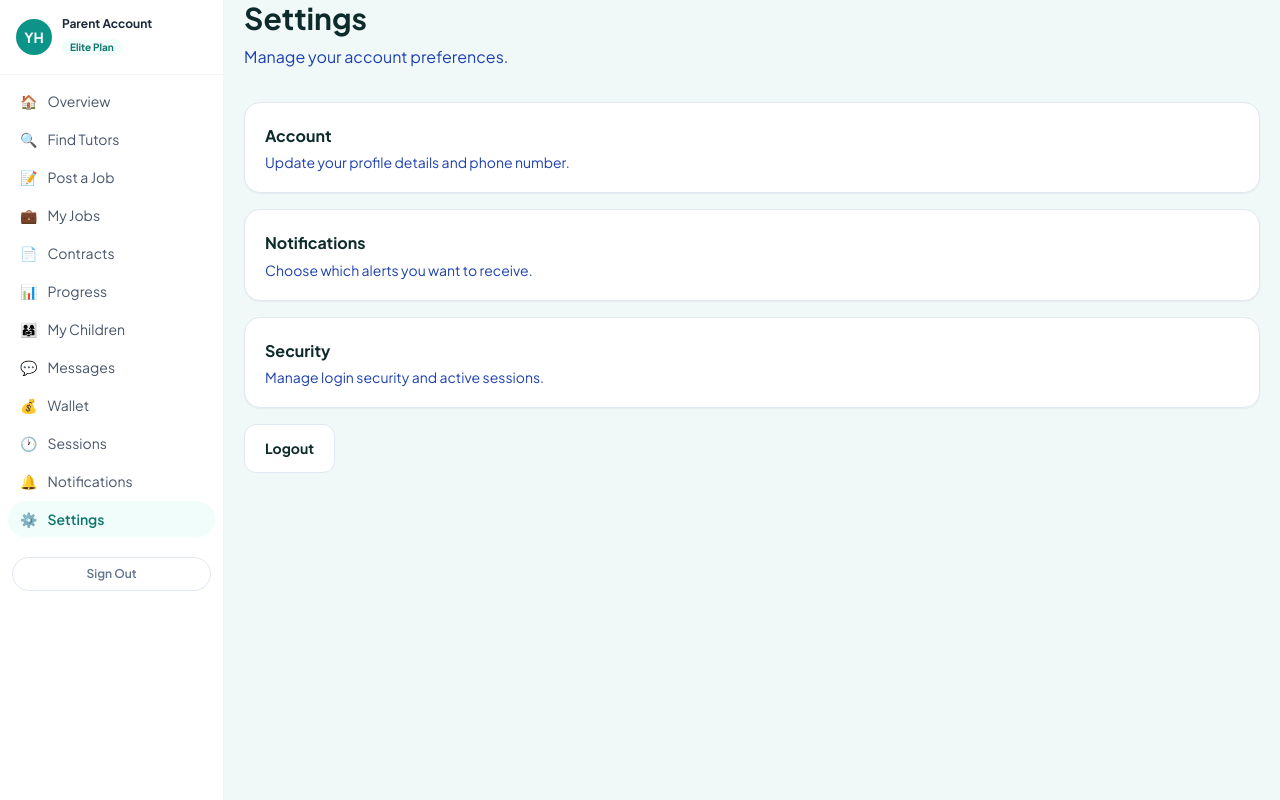
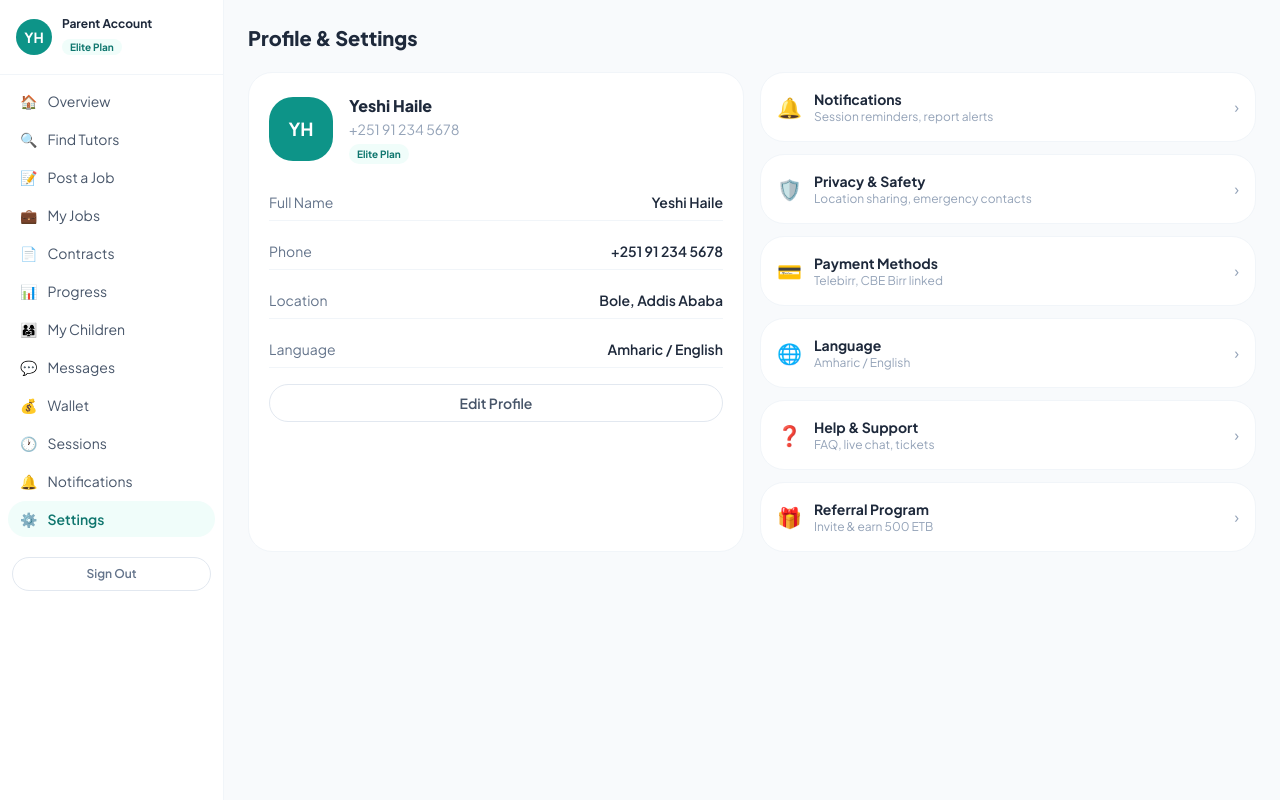
Before and after one commit to Zeordi/tutor-be-betea, a Next.js app in the folder apps/web/: page /parent/settings in a window 1280 px wide. Built offline with nearby package versions, Linux system fonts and the light colour scheme; sample sign-in values are in the browser's storage.

Commit message:
Update page.tsx

```diff
--- a/apps/web/app/parent/settings/page.tsx
+++ b/apps/web/app/parent/settings/page.tsx
@@ -1,51 +1,64 @@
-"use client";
-
-import { useRouter } from "next/navigation";
-
 export default function ParentSettingsPage() {
-  const router = useRouter();
-
   return (
-    <main className="min-h-screen bg-[var(--background)]">
-      <section className="container py-10 max-w-2xl">
-        <h1 className="text-3xl font-bold mb-2">Settings</h1>
-        <p className="text-[var(--secondary)] mb-8">
-          Manage your account preferences.
-        </p>
-
-        <div className="space-y-4">
-          <div className="card">
-            <h3 className="font-bold mb-1">Account</h3>
-            <p className="text-sm text-[var(--secondary)]">
-              Update your profile details and phone number.
-            </p>
+    <div className="space-y-5 p-6">
+      <h2 className="text-xl font-extrabold text-slate-800 dark:text-white">Profile & Settings</h2>
+      <div className="grid gap-4 md:grid-cols-2">
+        <div className="rounded-2xl border border-slate-100 bg-white p-5 dark:border-slate-800 dark:bg-[#112240]">
+          <div className="mb-5 flex items-center gap-4">
+            <div className="flex h-16 w-16 items-center justify-center rounded-2xl bg-teal-600 text-lg font-bold text-white">
+              YH
+            </div>
+            <div>
+              <p className="font-extrabold text-slate-800 dark:text-white">Yeshi Haile</p>
+              <p className="text-sm text-slate-400">+251 91 234 5678</p>
+              <span className="mt-1 inline-block rounded-full bg-teal-50 px-2 py-0.5 text-[10px] font-bold text-teal-700 dark:bg-teal-900/30">
+                Elite Plan
+              </span>
+            </div>
           </div>
-
-          <div className="card">
-            <h3 className="font-bold mb-1">Notifications</h3>
-            <p className="text-sm text-[var(--secondary)]">
-              Choose which alerts you want to receive.
-            </p>
+          <div className="space-y-3">
+            {[
+              ["Full Name", "Yeshi Haile"],
+              ["Phone", "+251 91 234 5678"],
+              ["Location", "Bole, Addis Ababa"],
+              ["Language", "Amharic / English"],
+            ].map(([label, val]) => (
+              <div
+                key={label}
+                className="flex items-center justify-between border-b border-slate-100 py-2 dark:border-slate-800"
+              >
+                <span className="text-sm text-slate-500">{label}</span>
+                <span className="text-sm font-semibold text-slate-800 dark:text-slate-200">{val}</span>
+              </div>
+            ))}
           </div>
-
-          <div className="card">
-            <h3 className="font-bold mb-1">Security</h3>
-            <p className="text-sm text-[var(--secondary)]">
-              Manage login security and active sessions.
-            </p>
-          </div>
-
-          <button
-            className="btn btn-secondary"
-            onClick={() => {
-              localStorage.removeItem("token");
-              router.push("/login");
-            }}
-          >
-            Logout
+          <button className="mt-4 w-full rounded-xl border border-slate-200 py-2 text-sm font-semibold text-slate-600 dark:border-slate-700 dark:text-slate-300">
+            Edit Profile
           </button>
         </div>
-      </section>
-    </main>
+        <div className="space-y-3">
+          {[
+            { title: "Notifications", desc: "Session reminders, report alerts", icon: "🔔" },
+            { title: "Privacy & Safety", desc: "Location sharing, emergency contacts", icon: "🛡️" },
+            { title: "Payment Methods", desc: "Telebirr, CBE Birr linked", icon: "💳" },
+            { title: "Language", desc: "Amharic / English", icon: "🌐" },
+            { title: "Help & Support", desc: "FAQ, live chat, tickets", icon: "❓" },
+            { title: "Referral Program", desc: "Invite & earn 500 ETB", icon: "🎁" },
+          ].map((item) => (
+            <button
+              key={item.title}
+              className="flex w-full items-center gap-3 rounded-2xl border border-slate-100 bg-white p-4 text-left transition-all hover:border-teal-300 dark:border-slate-800 dark:bg-[#112240] dark:hover:border-teal-700"
+            >
+              <span className="text-xl">{item.icon}</span>
+              <div className="flex-1">
+                <p className="text-sm font-bold text-slate-800 dark:text-white">{item.title}</p>
+                <p className="text-xs text-slate-400">{item.desc}</p>
+              </div>
+              <span className="text-slate-400">›</span>
+            </button>
+          ))}
+        </div>
+      </div>
+    </div>
   );
 }
```
